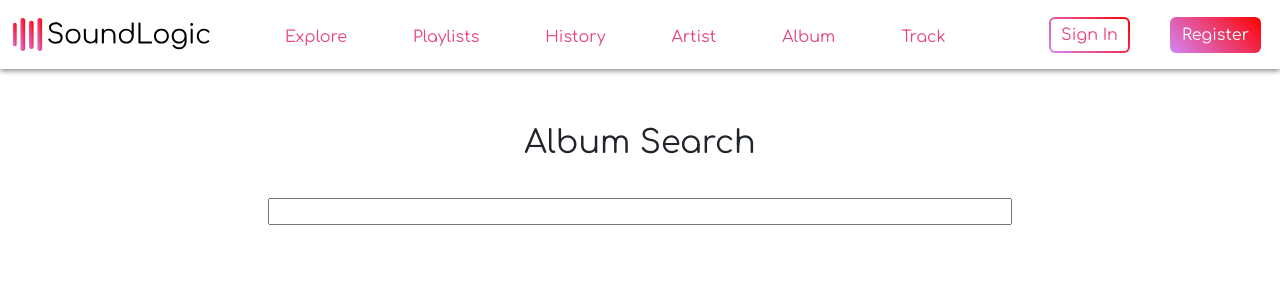
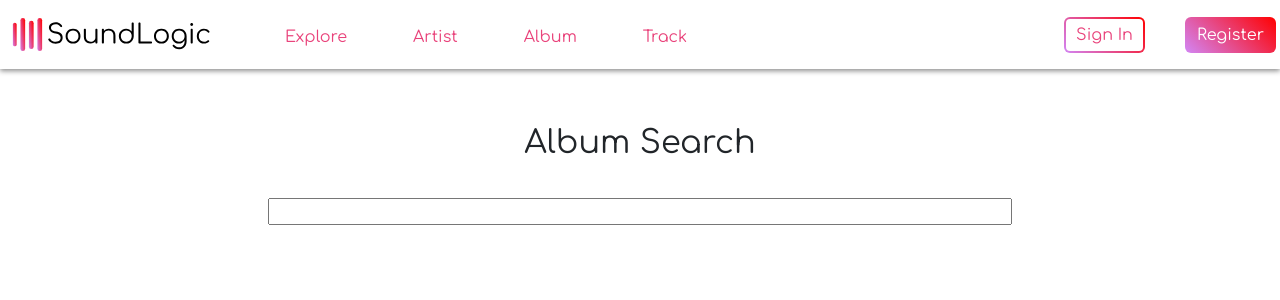
Before and after one commit to EvanPeacock/Senior-Project-MW-11, a Django app: page /recommender/album/ in a window 1280 px wide. Shown: the top 300 px of the page. Run offline with Django 3.2, Linux system fonts and the light colour scheme; some libraries are stand-ins or nearby versions.

Commit message:
Modified Top Bar to toggle login/signup buttons

```diff
--- a/recommender/templates/base.html
+++ b/recommender/templates/base.html
@@ -13,15 +13,13 @@
     <!-- Bootstrap -->
     <link rel="stylesheet" href="{% static 'css/bootstrap.min.css' %}">
     <link href='https://fonts.googleapis.com/css?family=Comfortaa' rel='stylesheet' type='text/css'>
-    <script src="https://cdn.jsdelivr.net/npm/@popperjs/core@2.9.2/dist/umd/popper.min.js" integrity="sha384-IQsoLXl5PILFhosVNubq5LC7Qb9DXgDA9i+tQ8Zj3iwWAwPtgFTxbJ8NT4GN1R8p" crossorigin="anonymous"></script>
-    <script src="https://cdn.jsdelivr.net/npm/bootstrap@5.0.2/dist/js/bootstrap.min.js" integrity="sha384-cVKIPhGWiC2Al4u+LWgxfKTRIcfu0JTxR+EQDz/bgldoEyl4H0zUF0QKbrJ0EcQF" crossorigin="anonymous"></script>
-
+    <script src="https://cdn.jsdelivr.net/npm/jquery@3.5.1/dist/jquery.slim.min.js" integrity="sha384-DfXdz2htPH0lsSSs5nCTpuj/zy4C+OGpamoFVy38MVBnE+IbbVYUew+OrCXaRkfj" crossorigin="anonymous"></script>
+    <script src="https://cdn.jsdelivr.net/npm/bootstrap@4.6.2/dist/js/bootstrap.bundle.min.js" integrity="sha384-Fy6S3B9q64WdZWQUiU+q4/2Lc9npb8tCaSX9FK7E8HnRr0Jz8D6OP9dO5Vg3Q9ct" crossorigin="anonymous"></script>
 
     <!-- HTMX -->
     <script src="https://unpkg.com/htmx.org@1.8.0"></script>
 
 </head>
-
 
 <!-- CSRF token added to htmx headers for htmx requests -->
 <body hx-headers='{"X-CSRFToken": "{{ csrf_token }}"}'>
@@ -35,15 +33,8 @@
             <a href="{% url 'recommender:get_explore' %}" class="btn btn-link-custom">Explore</a>
         </div>
         <div>
-            <a href="{% url 'recommender:get_playlists' %}" class="btn btn-link-custom">Playlists</a>
-        </div>
-        <div>
-            <a href="{% url 'recommender:get_history' %}" class="btn btn-link-custom">History</a>
-        </div>
-        <div>
             <a href="{% url 'recommender:get_artist' %}" class="btn btn-link-custom">Artist</a>
         </div>
-
         <div>
             <a href="{% url 'recommender:get_album' %}" class="btn btn-link-custom">Album</a>
         </div>
@@ -51,13 +42,10 @@
             <a href="{% url 'recommender:get_track' %}" class="btn btn-link-custom">Track</a>
         </div>
     </div>
-    <div class="nav-right" style="padding:4px;display:flex;gap:40px;justify-content:start;margin-right: 15px">
+    <div class="nav-right" style="padding:4px;display:flex;gap:40px;justify-content:start;">
         {% if request.user.is_authenticated %}
             <div>
-                <a href="{% url 'recommender:get_myprofile' %}" class="btn btn-outline-custom"><img src="{% static 'pfp.jpg' %}" style="height:25px;width:25px;margin-right:5px;">{{request.user.username}}</a>
-            </div>
-            <div>
-                <a href="{% url 'recommender:logout_view' %}" class="btn btn-custom">Logout</a>
+                <a href="{% url 'recommender:get_logout' %}" class="btn btn-custom">Logout</a>
             </div>
         {% else %}
             <div>
```
